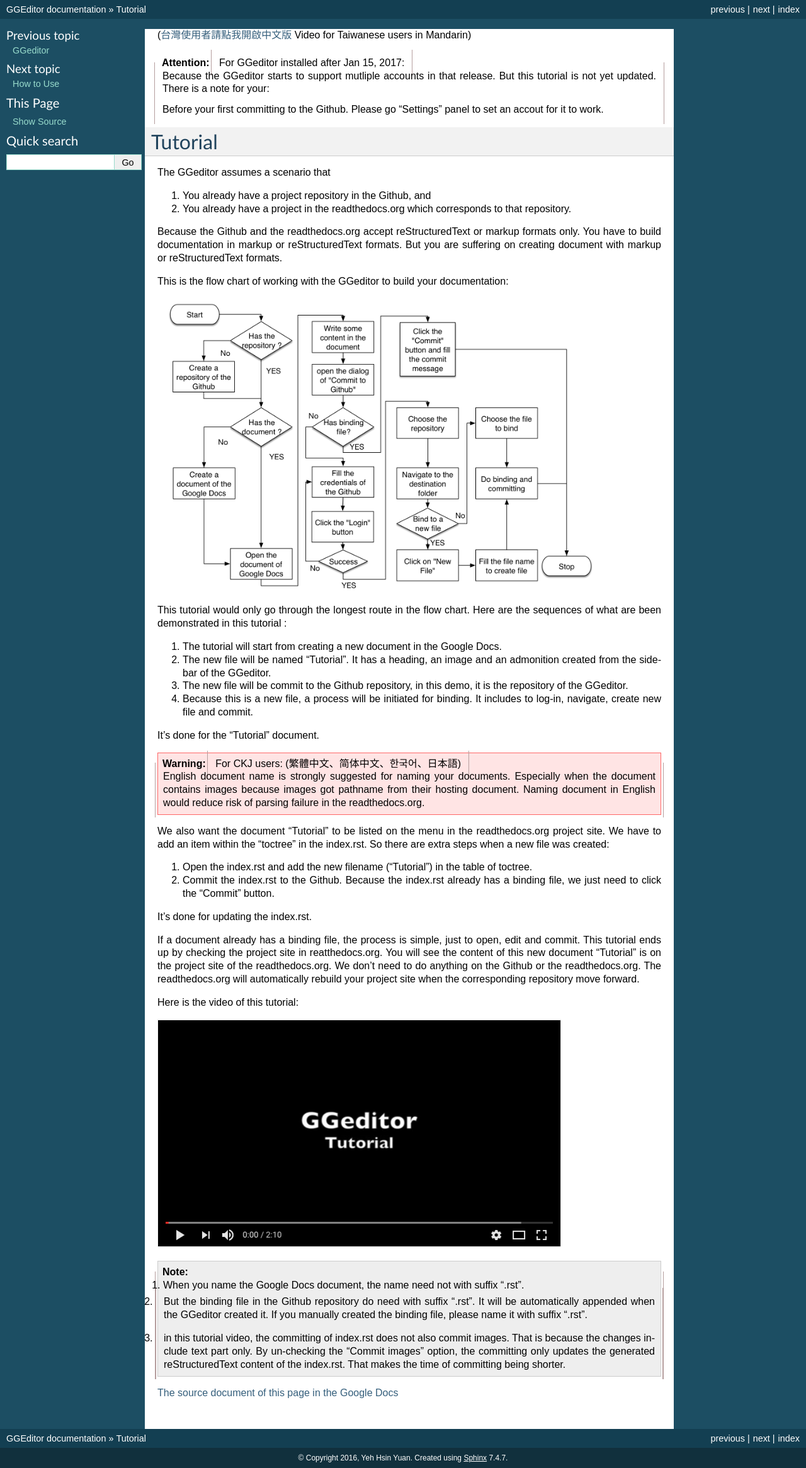
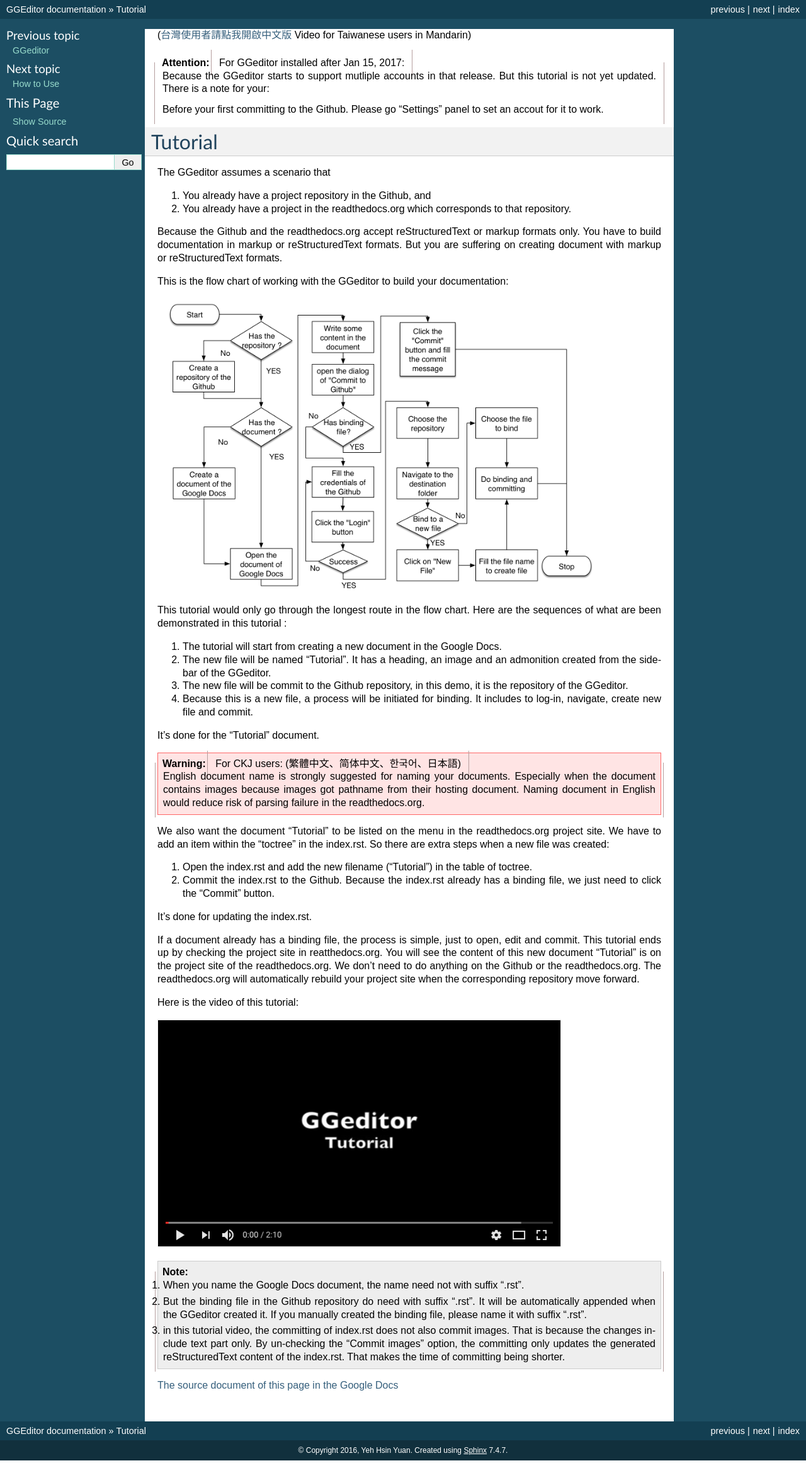
Before and after one commit to iapyeh/GGeditor, a Sphinx documentation site: the page built from docs/Tutorial.rst, in a window 1280 px wide. Shown: the whole page at 63% size. Built offline with Sphinx 7.4.7, drawn with Linux system fonts in a browser that asks for light colours; pages that are not in the unit, such as notebooks, are missing from menus.

Commit message:
Update theme_overrides.css

```diff
--- a/docs/static/theme_overrides.css
+++ b/docs/static/theme_overrides.css
@@ -18,7 +18,7 @@
     margin-bottom: 20px !important;
 }
 */
-.admonition *:not(:first-child){
+.admonition > *:not(:first-child){
     border-left: solid 1px #b59e9e;
     border-right: solid 1px #b59e9e;
     padding: 12px;
@@ -26,7 +26,7 @@
     margin-bottom: -12px !important;
 }
 
-.admonition .last, .admonition- .last{
+.admonition > .last, .admonition- > .last{
     border-bottom: solid 1px #b59e9e !important;
 }
 
```
